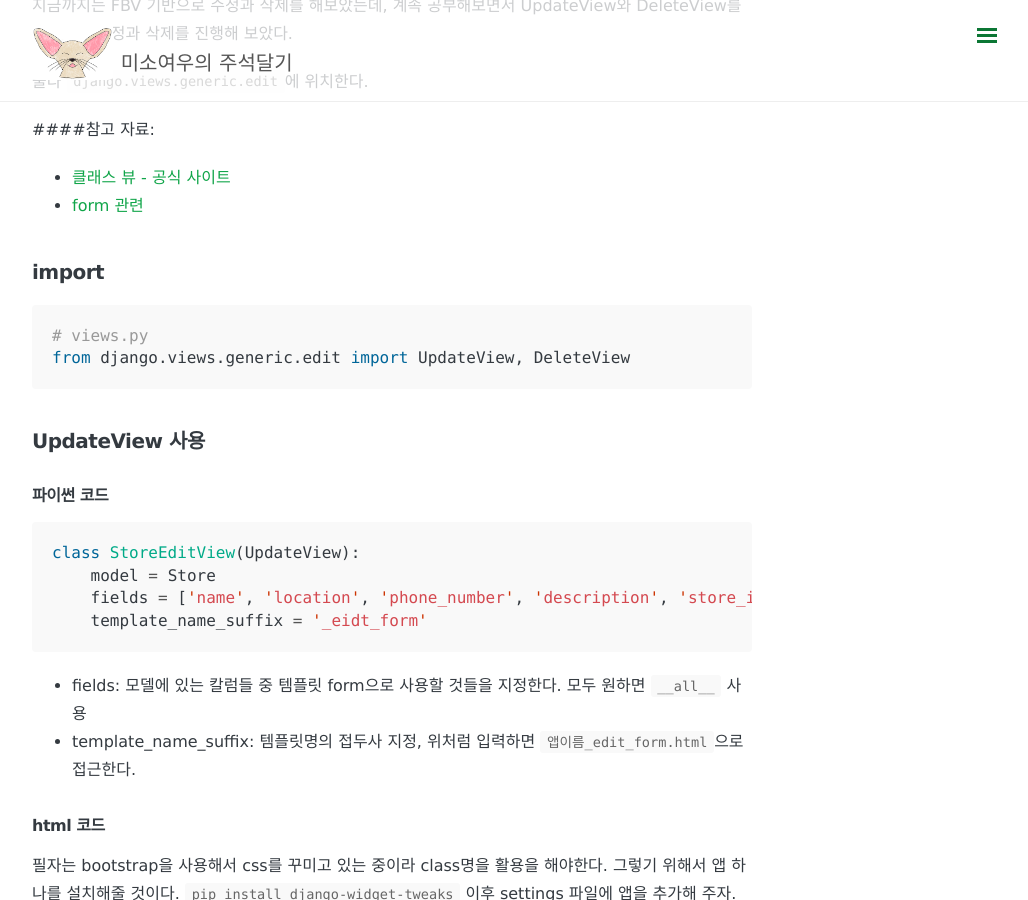
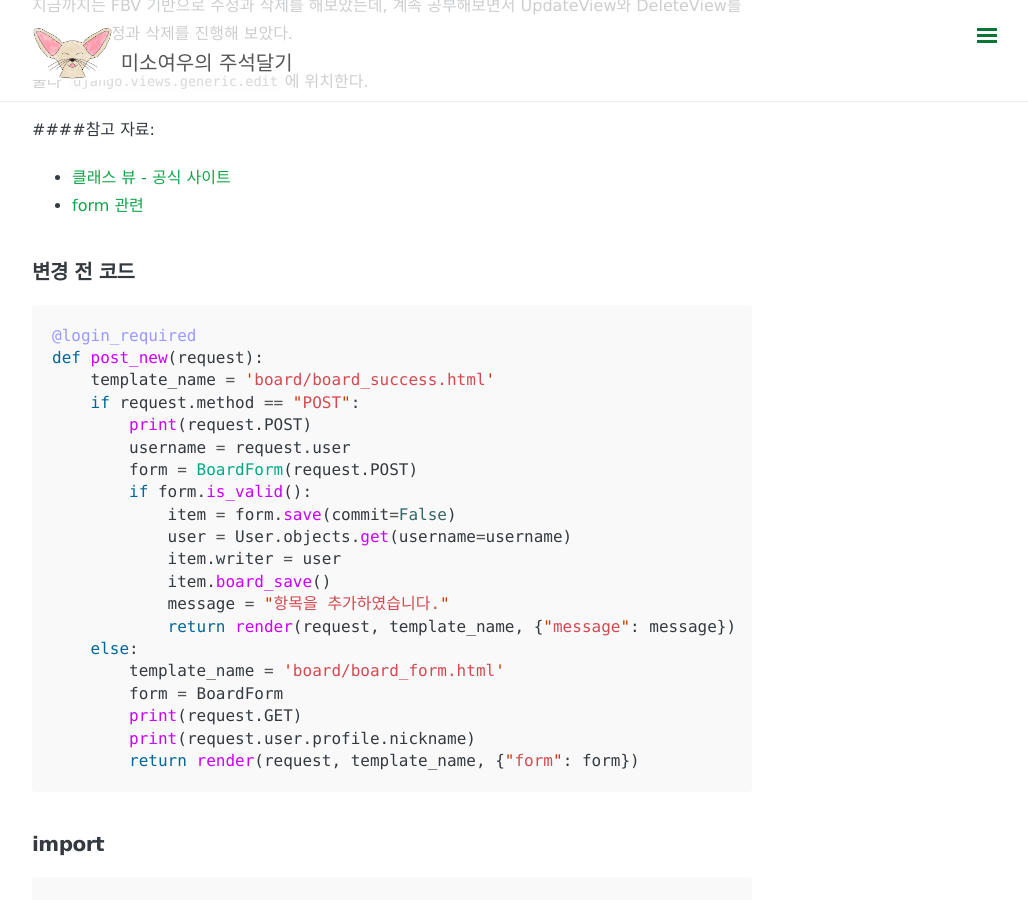
Before and after one commit to somefood/somefood.github.io, a Jekyll site: the page built from _posts/Django/2020-06-09-django01-project02-editview-deleteview.md, in a window 1280 px wide and 900 px high, scrolled down 389 px. Shown: the whole window, without its empty margins (248-1276 px from the left). Built offline with Jekyll 4.4.1, drawn with Linux system fonts in a browser that asks for light colours; nearby versions of some CDN libraries; comment, search, counter and statistics services are not loaded; some of the changed text lies outside the part shown.

Commit message:
add posts

````diff
--- a/_posts/Django/2020-06-09-django01-project02-editview-deleteview.md
+++ b/_posts/Django/2020-06-09-django01-project02-editview-deleteview.md
@@ -16,6 +16,30 @@
 ####참고 자료:
 - [클래스 뷰 - 공식 사이트](https://docs.djangoproject.com/en/3.0/ref/class-based-views/generic-editing/#django.views.generic.edit.UpdateView)
 - [form 관련](https://simpleisbetterthancomplex.com/article/2017/08/19/how-to-render-django-form-manually.html)
+
+## 변경 전 코드
+```python
+@login_required
+def post_new(request):
+    template_name = 'board/board_success.html'
+    if request.method == "POST":
+        print(request.POST)
+        username = request.user
+        form = BoardForm(request.POST)
+        if form.is_valid():
+            item = form.save(commit=False)
+            user = User.objects.get(username=username)
+            item.writer = user
+            item.board_save()
+            message = "항목을 추가하였습니다."
+            return render(request, template_name, {"message": message})
+    else:
+        template_name = 'board/board_form.html'
+        form = BoardForm
+        print(request.GET)
+        print(request.user.profile.nickname)
+        return render(request, template_name, {"form": form})
+```
 
 ## import
 ```python
````
Also changed, not shown: _posts/Today I Learned/2020-06-08-06-14-TIL.md (+5 -0 lines), _posts/Today I Learned/2020-06-15-06-21-TIL.md (added, +33 -0 lines).
